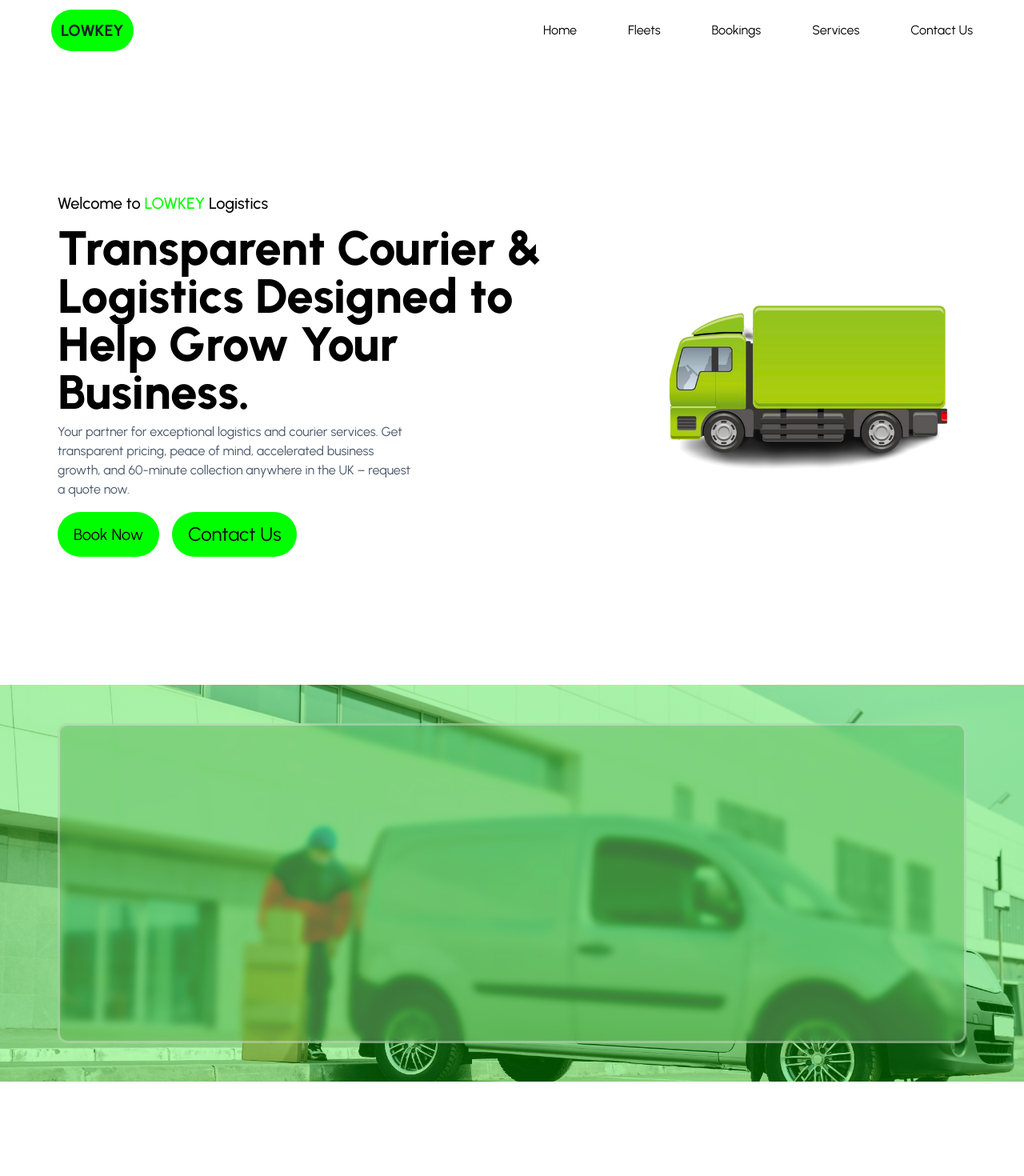
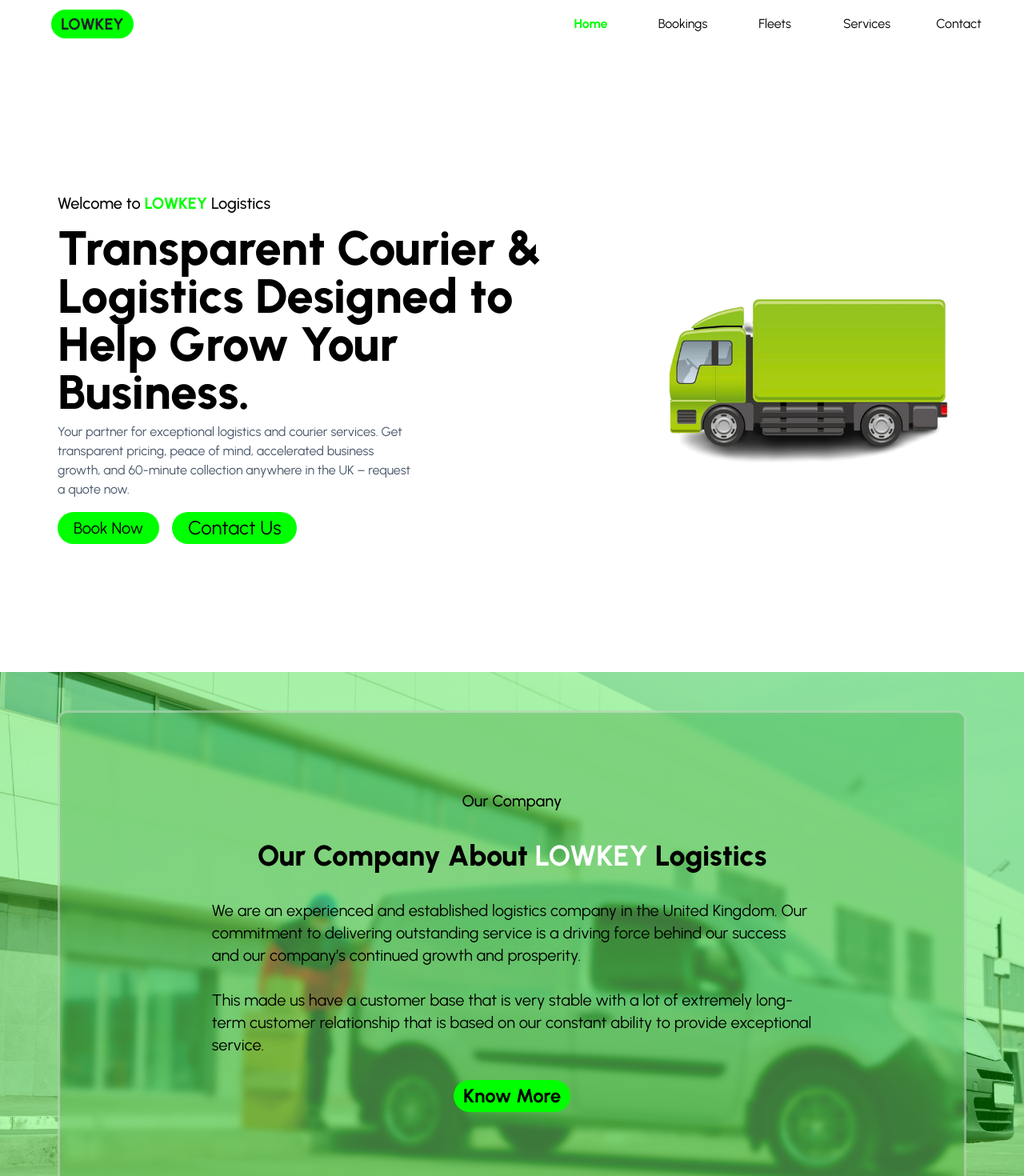
Before and after one commit to mzacom/LOWKEY_LG, a React (Vite) app: page / in a window 1280 px wide. Shown: the top 1470 px of the page at 80% size. Before the commit the page ends 1352 px from the top, so only its background shows below. Built offline with nearby package versions, Linux system fonts and the light colour scheme.

Commit message:
our company

```diff
--- a/src/components/Hero.jsx
+++ b/src/components/Hero.jsx
@@ -50,7 +50,7 @@ const Hero = () => {
               transition={{ type: "spring", stiffness: 50 }}
               className={`text-[13px] sm:text-xl font-medium`}
             >
-              Welcome to <span className="text-[lime]">LOWKEY</span> Logistics
+              Welcome to <span className="text-[lime] font-bold ">LOWKEY</span> Logistics
             </motion.div>
             <motion.div
               initial={{ y: "3vh" }} // Start from above the viewport
--- a/src/components/NavBar.jsx
+++ b/src/components/NavBar.jsx
@@ -1,78 +1,120 @@
-import { React, useState } from "react";
+import React, { useState } from "react";
 import styles from "../style";
 import { navLinks } from "../constants";
-import { NavLink } from "react-router-dom";
+import { NavLink, Link } from "react-router-dom";
 
 const NavBar = () => {
-  // Nav Toggle
   const [toggle, setToggle] = useState(false);
 
   return (
     <>
       <section
-        className={`${styles.spaceBtw} z-[150] fixed w-full ${styles.whiteBg} ${styles.paddingY} `}
+        className={`${styles.spaceBtw} z-[150] fixed w-full ${styles.whiteBg} ${styles.paddingY}`}
       >
         {/* logo */}
         <p
-          className={`${styles.boldText} ${styles.limeBg} ${styles.blackTx} ${styles.btnPadding}  `}
+          className={`${styles.boldText} ${styles.limeBg} ${styles.blackTx} ${styles.btnPadding}`}
         >
           LOWKEY
         </p>
 
         {/* Nav Bar list Desktop */}
-        <section
-          className={`  items-center flex ${styles.hidden2} gap-[4rem] `}
-        >
-          {navLinks.map((navs) => (
-            <NavLink
-              key={navs.id}
-              to={`#${navs.id}`}
-              activeClassName="bg-[lime] hover:text-[lime]"
-            >
-              {navs.title}
-            </NavLink>
-          ))}
 
+        <section className={`items-center flex ${styles.hidden2} gap-[5rem]`}>
+
+
+          <NavLink
+            to="/"
+            style={({ isActive }) => ({
+              color: isActive? "lime" : "black",
+              fontWeight: isActive? "bold" : "normal",
+            })}
+            className="flex items-center justify-center rounded-full w-[35px] h-[35px] p-1"
+          >
+            Home
+          </NavLink>
+
+          <NavLink
+            to="/bookings"
+            style={({ isActive }) => ({
+              color: isActive? "lime" : "black",
+              fontWeight: isActive? "bold" : "normal",
+            })}
+            className="flex items-center justify-center rounded-full w-[35px] h-[35px] p-1"
+          >
+            Bookings
+          </NavLink>
+
+          <NavLink
+            to="/fleets"
+            style={({ isActive }) => ({
+              color: isActive? "lime" : "black",
+              fontWeight: isActive? "bold" : "normal",
+            })}
+            className="flex items-center justify-center rounded-full w-[35px] h-[35px] p-1"
+          >
+            Fleets
+          </NavLink>
+
+          <NavLink
+            to="/services"
+            style={({ isActive }) => ({
+              color: isActive? "lime" : "black",
+              fontWeight: isActive? "bold" : "normal",
+            })}
+            className="flex items-center justify-center rounded-full w-[35px] h-[35px] p-1"
+          >
+            Services
+          </NavLink>
+
+          <NavLink
+            to="/contactUs"
+            style={({ isActive }) => ({
+              color: isActive? "lime" : "black",
+              fontWeight: isActive? "bold" : "normal",
+            })}
+            className="flex items-center justify-center rounded-full w-[35px] h-[35px] p-1"
+          >
+            Contact
+          </NavLink>
+
+
+
+          {/* Add more NavLink components as needed */}
         </section>
 
         {/* Nav Shortcuts */}
-        <div className={` flex items-center   gap-6 ${styles.hidden} `}>
-          {/* Bookings Shortcuts and Fleets */}
-          <section
-            className={`flex gap-1 ${styles.greyBg} p-[6px] px-2 rounded-full  `}
-          >
+        <div className={`flex items-center gap-6 ${styles.hidden}`}>
+          <section className={`flex gap-1 ${styles.greyBg} p-[6px] px-2 rounded-full`}>
             <NavLink
-              to={"/"}
-              activeClassName="bg-[lime] flex items-center justify-center rounded-full w-[35px] h-[35px] "
+              to="/"
               className={({ isActive }) =>
                 isActive
-                  ? "bg-[lime] flex items-center justify-center rounded-full w-[35px] h-[35px] p-1 "
-                  : "flex items-center justify-center rounded-full w-[35px] h-[35px] p-1 "
+                 ? "bg-lime flex items-center justify-center rounded-full w-[35px] h-[35px] p-1"
+                  : "flex items-center justify-center rounded-full w-[35px] h-[35px] p-1"
               }
             >
-              <i className="fa-solid fa-home text-xl "></i>
+              <i className="fa-solid fa-home text-xl"></i>
             </NavLink>
             <NavLink
-              to={"/bookings"}
-              activeClassName="bg-[lime] flex items-center justify-center rounded-full w-[35px] h-[35px]"
+              to="/bookings"
               className={({ isActive }) =>
                 isActive
-                  ? "bg-[lime] flex items-center justify-center rounded-full w-[35px] h-[35px] p-1 "
-                  : "flex items-center justify-center rounded-full w-[35px] h-[35px] p-1 "
+                 ? "bg-lime flex items-center justify-center rounded-full w-[35px] h-[35px] p-1"
+                  : "flex items-center justify-center rounded-full w-[35px] h-[35px] p-1"
               }
             >
-              <i className="fa-solid fa-book text-xl "></i>
+              <i className="fa-solid fa-book text-xl"></i>
             </NavLink>
             <NavLink
-              to={"/fleets"}
-              activeClassName="bg-[lime] flex items-center justify-center rounded-full w-[35px] h-[35px] "
+              to="/fleets"
               className={({ isActive }) =>
                 isActive
-                  ? "bg-[lime] flex items-center justify-center rounded-full w-[35px] h-[35px] p-1 "
-                  : "flex items-center justify-center rounded-full w-[35px] h-[35px] p-1 "
+                 ? "bg-lime flex items-center justify-center rounded-full w-[35px] h-[35px] p-1"
+                  : "flex items-center justify-center rounded-full w-[35px] h-[35px] p-1"
               }
             >
-              <i className="fa-solid fa-truck-fast text-xl "></i>
+              <i className="fa-solid fa-truck-fast text-xl"></i>
             </NavLink>
           </section>
 
@@ -80,26 +122,26 @@ const NavBar = () => {
           <i
             onClick={() => setToggle(!toggle)}
             className={`fa-solid ${
-              toggle ? "fa-xmark ml-[-15px] " : "fa-ellipsis-vertical "
-            } text-3xl font-extrabold ${styles.hidden} `}
+              toggle? "fa-xmark ml-[-15px]" : "fa-ellipsis-vertical"
+            } text-3xl font-extrabold ${styles.hidden}`}
           ></i>
         </div>
       </section>
 
       {/* Nav bar Elements */}
       <section
-        className={` ${styles.hidden} z-[200] mt-[4rem] gap-3 sidebar card ${
-          styles.boxWidth
-        } p-[20px]  right-[20px] ${
-          toggle ? " flex  " : " hidden "
-        }  fixed flex-col  `}
+        className={`${
+          styles.hidden
+        } z-[200] mt-[4rem] gap-3 sidebar card ${styles.boxWidth} p-[20px] right-[20px] ${
+          toggle? "flex" : "hidden"
+        } fixed flex-col`}
       >
         {navLinks.map((navs) => (
           <NavLink
             key={navs.id}
             to={`#${navs.id}`}
-            activeClassName="bg-[lime]"
-            className="hover:bg-[lime] w-full p-2 rounded-lg text-2xl"
+            activeClassName="bg-lime"
+            className="hover:bg-lime w-full p-2 rounded-lg text-2xl"
           >
             {navs.title}
           </NavLink>
@@ -109,9 +151,9 @@ const NavBar = () => {
       {/* overlay */}
       <div
         onPointerEnter={() => setToggle(!toggle)}
-        className={`${styles.hidden} w-full h-full  ${
-          toggle ? "fixed z-[100] " : "hidden"
-        } bg-none ${styles.hidden} `}
+        className={`${styles.hidden} w-full h-full ${
+          toggle? "fixed z-[100]" : "hidden"
+        } bg-none ${styles.hidden}`}
       ></div>
     </>
   );
--- a/src/components/OurCompany.jsx
+++ b/src/components/OurCompany.jsx
@@ -1,9 +1,6 @@
 import React from "react";
 import styles from "../style";
 import { deliveryImg } from "../assets";
-
-
-
 
 const OurCompany = () => {
   return (
@@ -11,12 +8,34 @@ const OurCompany = () => {
       <section
         className={`relative flex flex-col sm:flex-row bg-cover bg-center w-full h-auto ${styles.padding} py-[2rem] ${styles.paddingX}`}
         style={{
-          backgroundImage: `linear-gradient(to right, rgba(0, 255, 0, 0.292), rgba(0, 255, 0, 0.297)), url(${deliveryImg})`
+          backgroundImage: `linear-gradient(to right, rgba(0, 255, 0, 0.292), rgba(0, 255, 0, 0.297)), url(${deliveryImg})`,
         }}
       >
+        <section
+          className={` ${styles.paddingY} card2 flex md:gap-[30px] md:p-[6rem] gap-2 items-center flex-col w-full h-auto p-[40px] py-[30px] `}
+        >
+          <p className=" text-xl font-medium  ">Our Company</p>
 
-        <section className="card2 w-full h-[400px]">
+          <p className={`${styles.boldText100}  text-center mt-[5px] `}>
+            Our Company About{" "}
+            <span className="text-[white] font-bold ">LOWKEY</span> Logistics
+          </p>
 
+          <p className=" md:w-[80%] md:text-xl text-center md:text-left mt-1 text-[15px] ">
+            We are an experienced and established logistics company in the
+            United Kingdom. Our commitment to delivering outstanding service is
+            a driving force behind our success and our company’s continued
+            growth and prosperity. <br /> <br className=" hidden md:block " />{" "}
+            This made us have a customer base that is very stable with a lot of
+            extremely long-term customer relationship that is based on our
+            constant ability to provide exceptional service.
+          </p>
+
+          <button
+            className={`${styles.btnPadding} fa-bounce bg-[lime] font-medium md:text-2xl md:font-bold `}
+          >
+            Know More
+          </button>
         </section>
       </section>
     </>
--- a/src/pages/contactUs/ContactUS.jsx
+++ b/src/pages/contactUs/ContactUS.jsx
@@ -1,8 +1,11 @@
 import React from 'react'
+import { NavBar } from '../../components'
 
 const ContactUS = () => {
   return (
-    <div>ContactUS</div>
+    <>
+    <NavBar/>
+    </>
   )
 }
 
--- a/src/pages/home/Home.jsx
+++ b/src/pages/home/Home.jsx
@@ -18,7 +18,11 @@ const Home = () => {
     <>
       <section className={`${styles.section}`}>
         <NavBar />
+
+        <div id="/" >
         <Hero />
+
+        </div>
 
         {/* Our company */}
         <motion.div
--- a/src/pages/services/Services.jsx
+++ b/src/pages/services/Services.jsx
@@ -1,8 +1,11 @@
 import React from 'react'
+import { NavBar } from '../../components'
 
 const Services = () => {
   return (
-    <div>Services</div>
+    <>
+    <NavBar/>
+    </>
   )
 }
 
--- a/src/style.js
+++ b/src/style.js
@@ -21,7 +21,7 @@ const styles = {
 
     boldText: `font-bold text-x sm:text-xl `,
     boldText50: `font-extrabold text-2xl sm:text-3xl `,
-    boldText100: `font-extrabold text-3xl sm:text-4xl `,
+    boldText100: `font-extrabold text-xl sm:text-4xl `,
     boldText150: `font-extrabold text-3xl sm:text-7xl md:text-6xl`,
 
     rounded: "rounded-xl",
@@ -37,7 +37,7 @@ const styles = {
     whiteBg:"bg-[#FFFFFF]",
     whiteTx:"text-[#FFFFFF]",
 
-    btnPadding:"sm:p-3 p-2  rounded-full ",
+    btnPadding:"sm:p-1 sm:px-3 p-2  rounded-full ",
 
     hidden: " flex sm:hidden",
     hidden2: " sm:flex hidden",
```
Also changed, not shown: src/index.css (+13 -5 lines).
